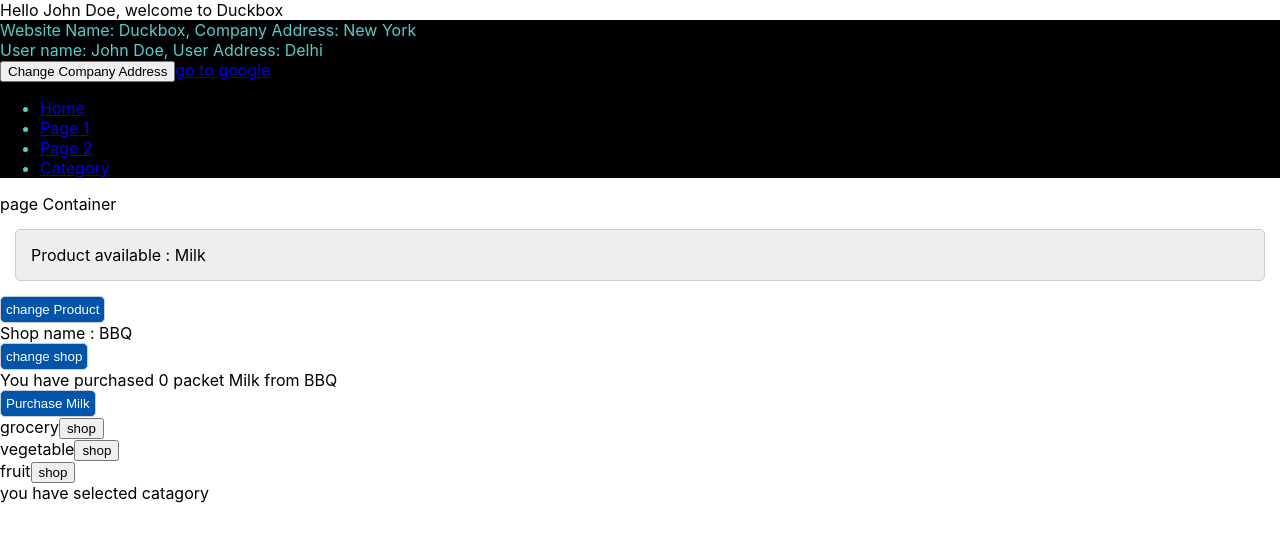
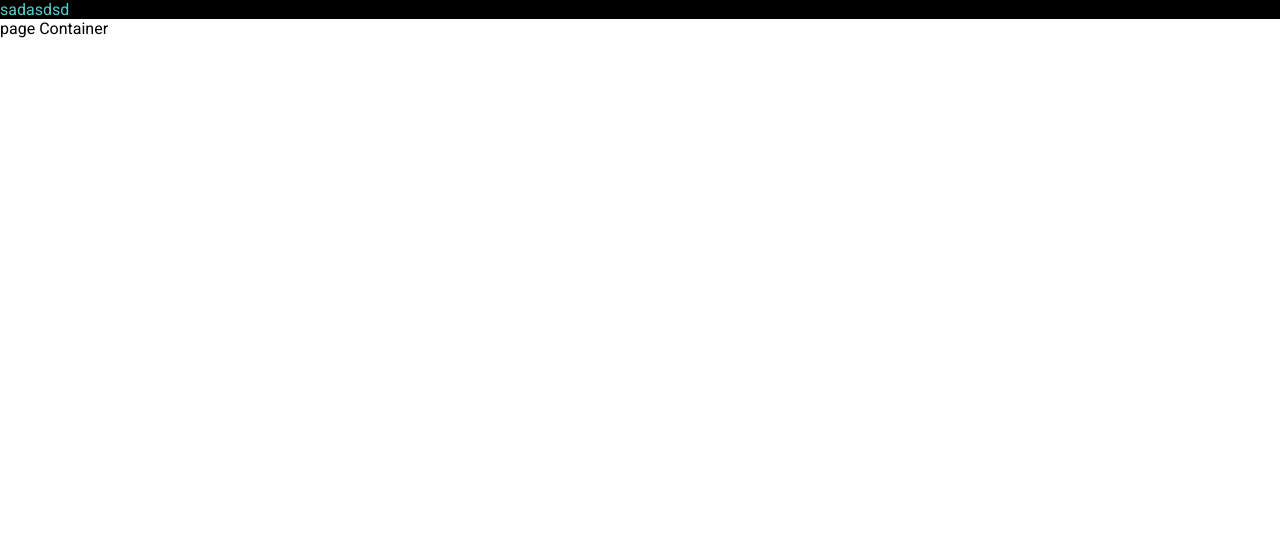
Before and after one commit to jyotixkarmakar/duckbox, a React (Create React App) app: page / in a window 1280 px wide. Shown: the top 542 px of the page. Built offline with nearby package versions, Linux system fonts and the light colour scheme.

Commit message:
remove unnecessery codes install material ui and bootstrap

```diff
--- a/package.json
+++ b/package.json
@@ -3,6 +3,8 @@
   "version": "0.1.0",
   "private": true,
   "dependencies": {
+    "@material-ui/core": "^4.12.2",
+    "@material-ui/icons": "^4.11.2",
     "@testing-library/jest-dom": "^5.11.4",
     "@testing-library/react": "^11.1.0",
     "@testing-library/user-event": "^12.1.10",
@@ -10,7 +12,9 @@
     "@types/node": "^15.12.4",
     "@types/react": "^17.0.11",
     "@types/react-dom": "^17.0.8",
+    "bootstrap": "5.0.2",
     "react": "^17.0.2",
+    "react-bootstrap": "^1.6.1",
     "react-dom": "^17.0.2",
     "react-jss": "^10.7.1",
     "react-router-dom": "^5.2.0",
--- a/src/core/layout/Header.tsx
+++ b/src/core/layout/Header.tsx
@@ -2,99 +2,20 @@
 import { Link } from "react-router-dom";
 class Header extends Component<any, any> {
 
-    // initialization stage
-
     constructor(props: any) {
         super(props);
-        this.state = {
-            usersAddress: "Kolkata"
-        }
-        console.log("Inside constructor, user is currently at: Kolkata, officical address:", this.state.usersAddress)
-        this.changeCompanyAddress = this.changeCompanyAddress.bind(this);
-    }
+           }
 
-    //mounting stage
-
-    componentWillMount() {
-        this.setState(() => ({
-            usersAddress: "Delhi"
-        }));
-        console.log("Inside componentWillMount, user is currently  at: Delhi, officical address:", this.state.usersAddress)
-    }
 
     render() {
-        console.log("Inside render, user can not change its city, just updating official address by setting value from setstate.\n now:", this.state.usersAddress)
         return (
             <div style={{ background: '#000', color: '#5cc' }}>
-                <div> Website Name: Duckbox, Company Address: {this.props.companyAddress}</div>
-                <div>User name: John Doe, User Address: {this.state.usersAddress}</div>
-                <button onClick={this.changeCompanyAddress}>
-                    Change Company Address
-                </button>
-                <a href="https://www.google.com/">go to google</a>
-                <div>
-                    <nav>
-                        <ul>
-                            <li>
-                                <Link to="/">Home</Link>
-                            </li>
-                            <li>
-                                <Link to="/p1">Page 1</Link>
-                            </li>
-                            <li>
-                                <Link to="/p2">Page 2</Link>
-                            </li>
-                            <li>
-                                <Link to="/catagory">Category</Link>
-                            </li>
-                        </ul>
-                    </nav>
-                </div>
+               sadasdsd
             </div>
         );
     }
 
-    componentDidMount() {
-        this.setState(() => ({
-            usersAddress: "Kabul"
-        }));
-        console.log("Inside componentDidMount, user is currently at: Kabul, officical address:", this.state.usersAddress)
-    }
 
-    // update
-    shouldComponentUpdate(nextProps: any, nextState: any) {
-        console.log("Inside shouldComponentUpdate,there is some update happen props or state,deciding wheater to update or not");
-        console.log("User don't want to show his friends that he visited Kabul, so if the current city is Kabul he wont render that");
-        console.log("current props: ", this.props, " updated props: ", nextProps);
-        console.log("current state: ", this.state, " updated state: ", nextState);
-        if (nextState.usersAddress === "Kabul") {
-            return false;
-        }
-        else {
-            return true;
-        }
-    }
-    componentWillUpdate() {
-        console.log("Inside componentDidUpdate, user is currently at: ", this.state.usersAddress, " officical address:", this.state.usersAddress)
-        console.log("We should not change location now,else value would again change and the method would again call in infinity loop: ");
-    }
-    componentDidUpdate() {
-        console.log("Inside componentDidUpdate, user is currently at: ", this.state.usersAddress, " officical address:", this.state.usersAddress)
-        console.log("We should not change location now,else value would again change and the method would again call in infinity loop: ");
-    }
-
-    // unmount
-
-    componentWillUnmount() {
-        console.log("Inside componentWillUnmount, leaving the universe");
-    }
-    // custom methods
-
-    changeCompanyAddress() {
-        this.setState(() => ({
-            usersAddress: "London"
-        }));
-    }
 
 }
 export default Header;
--- a/src/core/layout/MainContainer.tsx
+++ b/src/core/layout/MainContainer.tsx
@@ -3,14 +3,10 @@
 import PageContainer from "./PageContainer";
 
 const MainContainer = (props: any) => {
-    const { parentAppName } = props;
-    let headOffice = "New York"
     return (
         <Router>
-        <div>Hello {props.parentUserName}, welcome to {parentAppName}
-                    <Header companyAddress={headOffice}></Header>
+                    <Header></Header>
                     <PageContainer></PageContainer>
-        </div>
         </Router>
     )
 }
--- a/src/index.css
+++ b/src/index.css
@@ -1,13 +1,9 @@
+@import url('https://fonts.googleapis.com/css2?family=Roboto:ital,wght@0,100;0,300;0,400;0,500;0,700;0,900;1,100;1,300;1,400;1,500;1,700;1,900&display=swap');
 body {
   margin: 0;
-  font-family: -apple-system, BlinkMacSystemFont, 'Segoe UI', 'Roboto', 'Oxygen',
-    'Ubuntu', 'Cantarell', 'Fira Sans', 'Droid Sans', 'Helvetica Neue',
-    sans-serif;
-  -webkit-font-smoothing: antialiased;
-  -moz-osx-font-smoothing: grayscale;
+  font-family: 'Roboto', sans-serif;
 }
 
 code {
-  font-family: source-code-pro, Menlo, Monaco, Consolas, 'Courier New',
-    monospace;
+  font-family: 'Roboto', sans-serif;
 }
--- a/src/pages/homepage/HomePage.tsx
+++ b/src/pages/homepage/HomePage.tsx
@@ -4,45 +4,10 @@
 
 
 const HomePage = (props: any) => {
-    let productname = "Milk"
-    const changeProduct = () => {
-        productname = "Egg";
-    }
-    const changeShop = (shopName:any) => {
-        setShopName(shopName);
-        setCount(0);
-    }
 
-    const [shopName, setShopName] = useState("BBQ");
-    const [count, setCount] = useState(0);
-    const purchaseMilk = () => {
-        setCount(count + 1);
-    }
-    useEffect(() => {
-        console.log("ue1")
-    });
-
-    useEffect(() => {
-        console.log("ue2")
-    }, []);
-    useEffect(() => {
-        console.log("ue3")
-    }, [count]);
     return (
         <div>
-             <div style={styles.parentDiv}>Product available : {productname}</div>
-            <button onClick={changeProduct} style={styles.buttonStyles}>
-                change Product
-            </button>
-            <div>Shop name : {shopName}</div>
-            <button onClick={()=>changeShop("bigbazar")} style={styles.buttonStyles}>
-                change shop
-            </button>
-            <div>You have purchased {count} packet {productname} from {shopName}</div>
-            <button onClick={purchaseMilk} style={styles.buttonStyles}>
-                Purchase Milk
-            </button>
-            <Catagory></Catagory>
+
         </div>
     )
 }
```
